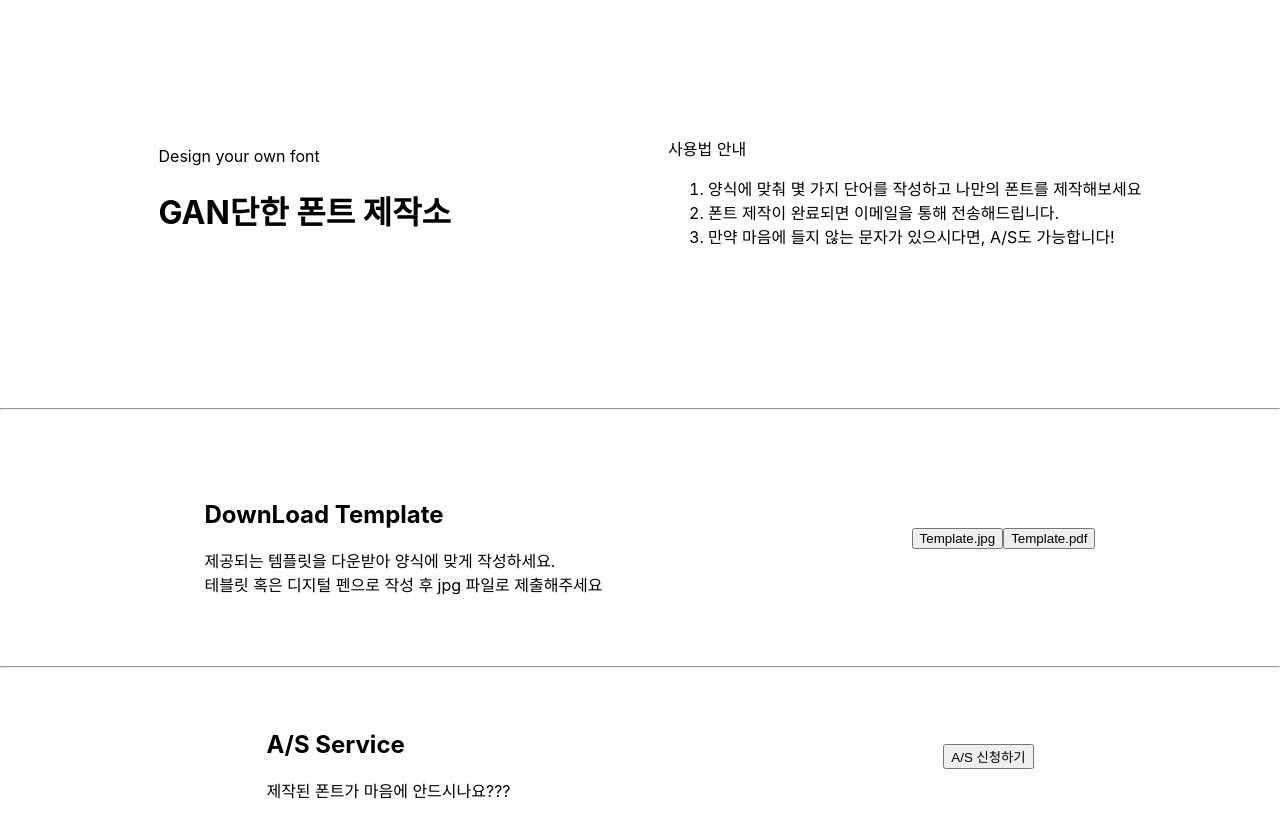
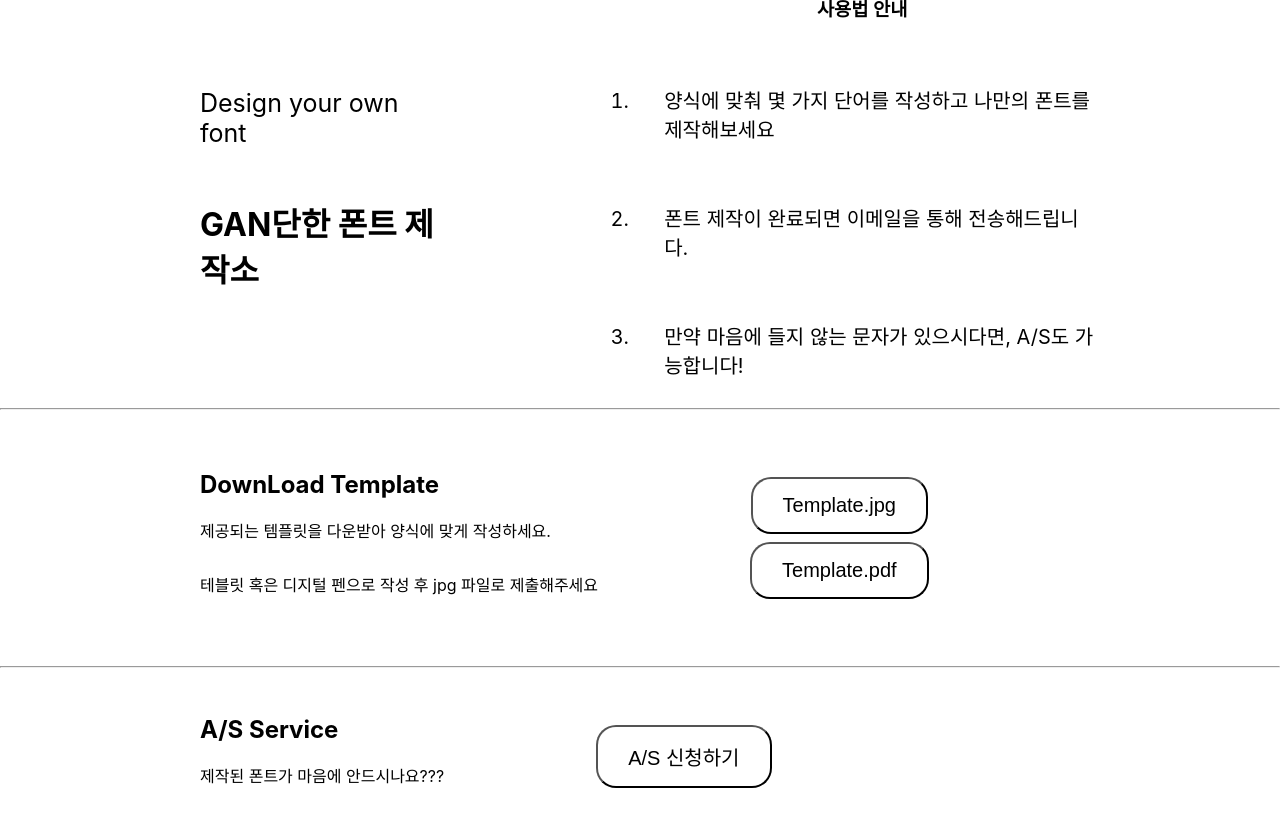
Before and after one commit to dasollee2525/Capstone-project, a React (Create React App) app: page / in a window 1280 px wide. Built offline with nearby package versions, Linux system fonts and the light colour scheme.

Commit message:
main1 request1

```diff
--- /dev/null
+++ b/src/components/button.js
@@ -0,0 +1,23 @@
+import React from "react";
+import styled from "styled-components";
+
+let Button = styled.button`
+  background-color: white;
+  color: black;
+  padding: 15px 30px;
+  text-align: center;
+  text-decoration: none;
+  display: inline-block;
+  font-size: 20px;
+  margin: 4px 2px;
+  cursor: pointer;
+  border-radius: 20px;
+`;
+function MakeButton(props) {
+  return (
+    <div>
+      <Button>{props.text}</Button>
+    </div>
+  );
+}
+export default MakeButton;
--- a/src/site/main.js
+++ b/src/site/main.js
@@ -1,81 +1,99 @@
 import React from "react";
-import { Button } from "react-bootstrap";
 import styled from "styled-components";
+import MakeButton from "../components/button";
 const Intro = styled.div`
   display: flex;
   height: 50%;
   width: 100%;
   align-items: center;
-  justify-content: space-around;
 `;
 const Text = styled.div`
   display: flex;
   height: 30%;
   width: 100%;
   align-items: center;
-  justify-content: space-around;
 `;
 const Footer = styled.div`
   display: flex;
   height: 20%;
   width: 100%;
   align-items: center;
-  justify-content: space-around;
 `;
 
 let Lefttext = styled.div`
+  margin: 100px;
   position: relative;
-  left: 30px;
+  left: 100px;
 `;
-let Right = styled.div`
-  position: relative;
-  right: 10px;
+let Righttext = styled.div`
+  margin: 150px;
+  display: flex;
+  flex-direction: column;
+  align-items: center;
+`;
+let Listtext = styled.li`
+  padding: 30px;
+  font-size: 20px;
+`;
+let Spantext = styled.span`
+  font-size: ${(props) => props.size};
+  display: inline-block;
+  margin-bottom: 30px;
 `;
 function Main() {
   return (
     <div className="outer">
       <Intro>
         <Lefttext>
-          <span>Design your own font</span>
-          <h1>GAN단한 폰트 제작소</h1>
+          <Spantext size={"25px"}>Design your own font</Spantext>
+          <div>
+            <h1>GAN단한 폰트 제작소</h1>
+          </div>
         </Lefttext>
-        <Right>
-          <div>사용법 안내</div>
+        <Righttext>
+          <h3>사용법 안내</h3>
+
           <ol>
-            <li>
+            <Listtext>
               양식에 맞춰 몇 가지 단어를 작성하고 나만의 폰트를 제작해보세요
-            </li>
-            <li>폰트 제작이 완료되면 이메일을 통해 전송해드립니다.</li>
-            <li>만약 마음에 들지 않는 문자가 있으시다면, A/S도 가능합니다!</li>
+            </Listtext>
+            <Listtext>
+              폰트 제작이 완료되면 이메일을 통해 전송해드립니다.
+            </Listtext>
+            <Listtext>
+              만약 마음에 들지 않는 문자가 있으시다면, A/S도 가능합니다!
+            </Listtext>
           </ol>
-        </Right>
+        </Righttext>
       </Intro>
       <hr />
       <Text>
         <Lefttext>
           <h2>DownLoad Template</h2>
           <div>
-            <span>제공되는 템플릿을 다운받아 양식에 맞게 작성하세요.</span>
+            <Spantext>
+              제공되는 템플릿을 다운받아 양식에 맞게 작성하세요.
+            </Spantext>
             <br />
-            <span>
+            <Spantext>
               테블릿 혹은 디지털 펜으로 작성 후 jpg 파일로 제출해주세요
-            </span>
+            </Spantext>
           </div>
         </Lefttext>
-        <Right>
-          <Button variant="primary">Template.jpg</Button>
-          <Button variant="primary">Template.pdf</Button>
-        </Right>
+        <Righttext>
+          <MakeButton text={"Template.jpg"}></MakeButton>
+          <MakeButton text={"Template.pdf"}></MakeButton>
+        </Righttext>
       </Text>
       <hr />
       <Footer>
         <Lefttext>
           <h2>A/S Service</h2>
-          <span>제작된 폰트가 마음에 안드시나요???</span>
+          <Spantext>제작된 폰트가 마음에 안드시나요???</Spantext>
         </Lefttext>
-        <Right>
-          <Button variant="primary">A/S 신청하기</Button>
-        </Right>
+        <Righttext>
+          <MakeButton text={"A/S 신청하기"}></MakeButton>
+        </Righttext>
       </Footer>
     </div>
   );
--- a/src/site/request.js
+++ b/src/site/request.js
@@ -1,5 +1,91 @@
 import React from "react";
+import styled from "styled-components";
+import MakeButton from "../components/button";
+import { Button } from "react-bootstrap";
+
+let Intro = styled.div`
+  display: flex;
+  flex-direction: column;
+  align-items: center;
+  height: 30%;
+  width: 100%;
+`;
+const Text = styled.div`
+  display: flex;
+  height: 20%;
+  width: 100%;
+  flex-direction: column;
+  align-items: center;
+`;
+const Footer = styled.div`
+  display: flex;
+  height: 50%;
+  width: 100%;
+  flex-direction: column;
+  align-items: center;
+`;
+
+let Spantext = styled.span`
+  font-size: ${(props) => props.size};
+  display: inline-block;
+  margin: 50px 30px;
+`;
+let Outer = styled.div`
+  display: flex;
+  flex-direction: column;
+  align-items: center;
+  height: 100%;
+  width: 100%;
+`;
 function ReD() {
-  return <h1>Requestdone</h1>;
+  return (
+    <Outer>
+      <Intro>
+        <Spantext size={"25px"}>Design your own font</Spantext>
+        <div>
+          <h1>GAN단한 폰트 제작소</h1>
+        </div>
+      </Intro>
+      <Text>
+        <Spantext size={"35px"}>
+          <b>이용해주셔서 감사합니다</b>
+        </Spantext>
+      </Text>
+      <Footer>
+        <Spantext size={"30px"}>
+          <b>Q&A</b>
+        </Spantext>
+        <div>
+          <MakeButton
+            text={
+              <div>
+                <span>
+                  Q) 폰트를 제작하는데 걸리는 시간, 받는 방법이 궁금해요!
+                </span>
+                <br></br>
+                <span>
+                  A) 만드는데 <b>대략 30분</b>이 소요됩니다! 완료되는대로{" "}
+                  <b>이메일</b>로 폰트 파일을 보내드릴게요!
+                </span>
+              </div>
+            }
+          ></MakeButton>
+          <MakeButton
+            text={
+              <div>
+                <span>Q) 마음에 안들면 어떡하죠?</span>
+                <br></br>
+                <span>
+                  A) 홈페이지에서 <b>A/S</b>를 신청해주세요! 마음에 들지 않는
+                  부분을
+                  <b>다시</b> 수정해서 드릴게요!
+                </span>
+              </div>
+            }
+          ></MakeButton>
+        </div>
+      </Footer>
+    </Outer>
+  );
 }
 export default ReD;
```
